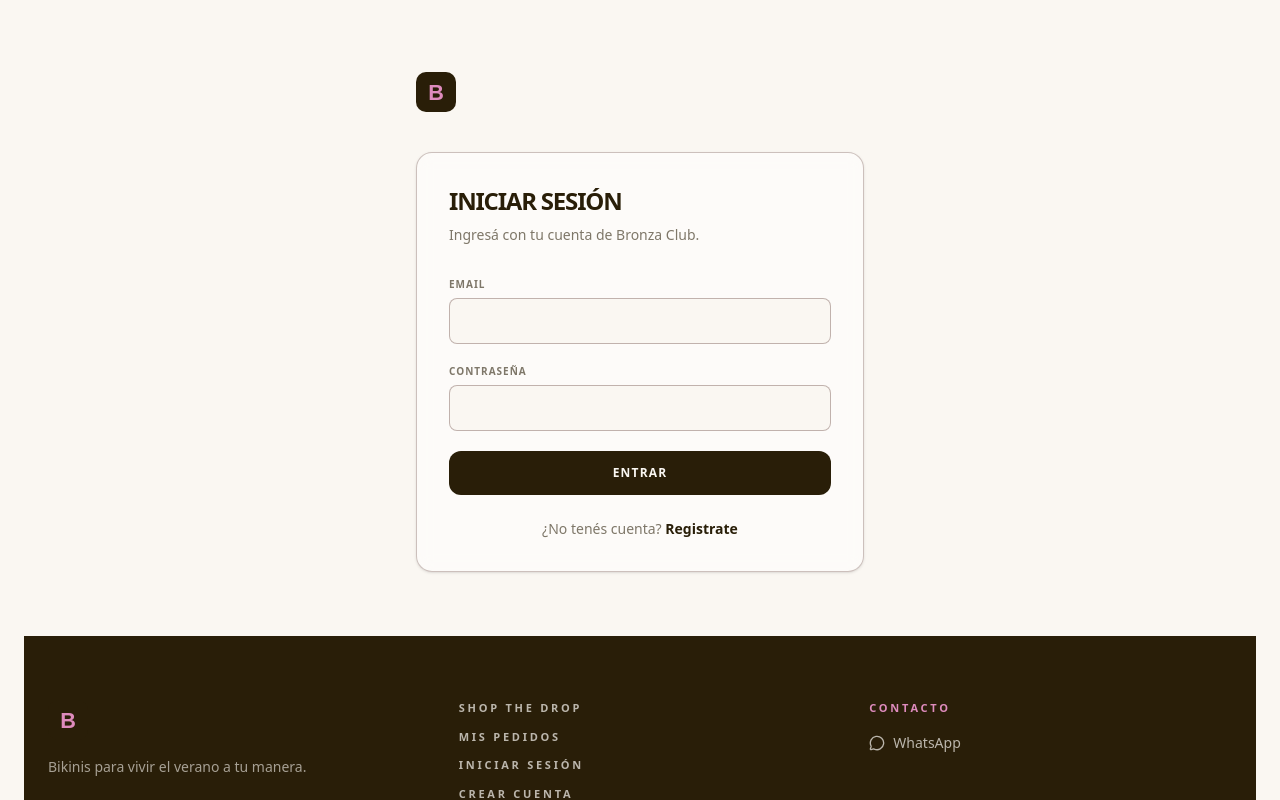
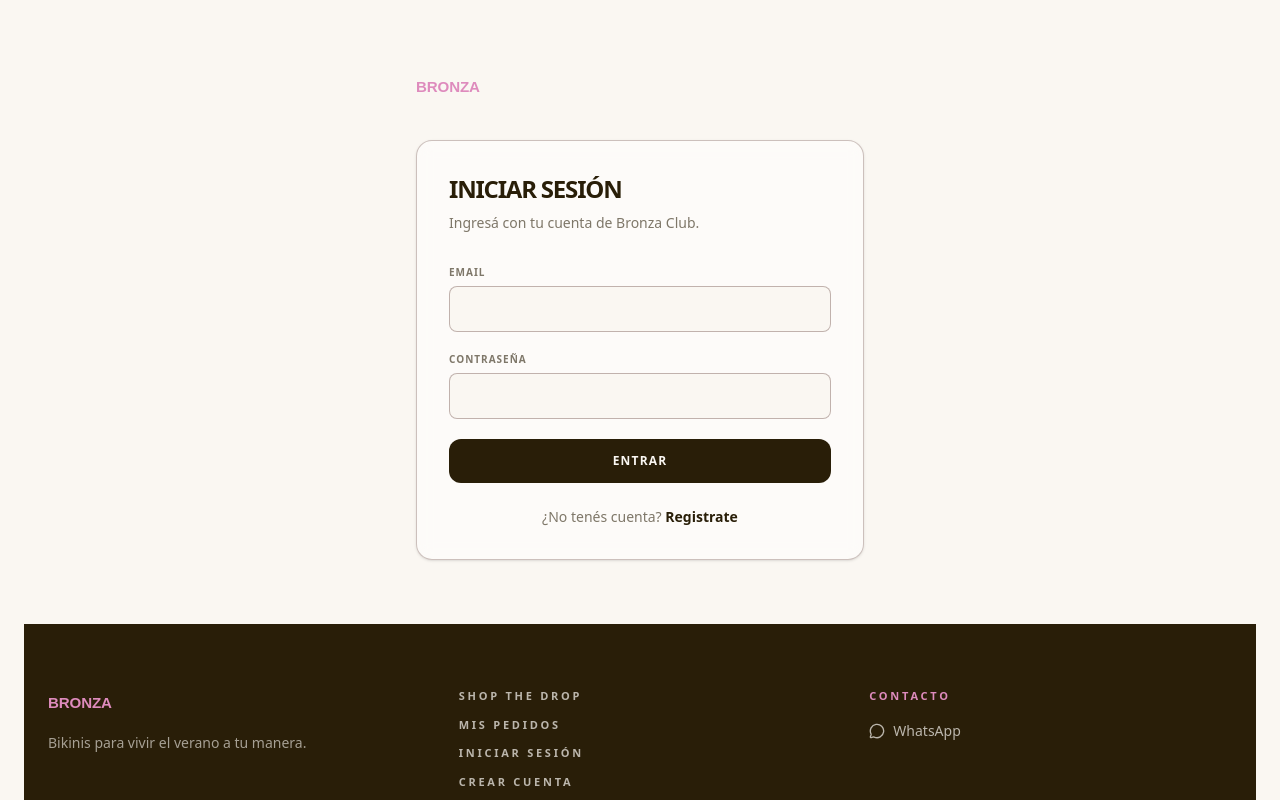
Before and after one commit to AimeAguado/Bronza, a React (Vite) app: page /login in a window 1280 px wide. Shown: the top 800 px of the page. Built offline with nearby package versions, Linux system fonts and the light colour scheme; no server answers.

Commit message:
feat: usar wordmark BRONZA rosa con tipografía del favicon

```diff
--- a/src/App.jsx
+++ b/src/App.jsx
@@ -164,9 +164,9 @@ function App() {
             type="button"
             aria-label="Volver arriba"
             onClick={() => { setActiveCollection(null); window.scrollTo({ top: 0, behavior: 'smooth' }); }}
-            className="flex items-center gap-2 cursor-pointer"
+            className="flex items-center cursor-pointer"
           >
-            <img src="/favicon.svg" alt="Bronza Club" className="h-11 w-11" />
+            <img src="/logo-wordmark.svg" alt="Bronza Club" className="h-7" />
           </button>
           <div className="hidden md:flex gap-8 text-xs font-bold tracking-[0.3em] uppercase text-background-light/75">
             {Object.entries(COLLECTIONS).map(([slug, { label }]) => (
--- a/src/components/AuthLayout.jsx
+++ b/src/components/AuthLayout.jsx
@@ -10,7 +10,7 @@ export default function AuthLayout({ children, title, subtitle }) {
           aria-label="Volver al inicio"
           className="inline-flex items-center text-text-main/70 hover:text-primary transition-colors"
         >
-          <img src="/favicon.svg" alt="Bronza Club" className="h-10 w-10" />
+          <img src="/logo-wordmark.svg" alt="Bronza Club" className="h-7" />
         </Link>
 
         <div className="mt-10 rounded-2xl border border-accent-muted/50 bg-white/50 p-8 shadow-sm backdrop-blur-sm">
--- a/src/components/Footer.jsx
+++ b/src/components/Footer.jsx
@@ -13,8 +13,8 @@ function Footer() {
     <footer className="bg-primary text-background-light mt-auto">
       <div className="max-w-7xl mx-auto px-6 py-16 grid gap-12 md:grid-cols-3">
         <div>
-          <div className="flex items-center gap-2 mb-4">
-            <img src="/favicon.svg" alt="Bronza Club" className="h-10 w-10" />
+          <div className="flex items-center mb-4">
+            <img src="/logo-wordmark.svg" alt="Bronza Club" className="h-7" />
           </div>
           <p className="text-background-light/60 text-sm leading-relaxed max-w-xs">
             Bikinis para vivir el verano a tu manera.
```
Also changed, not shown: public/logo-wordmark.svg (added).
